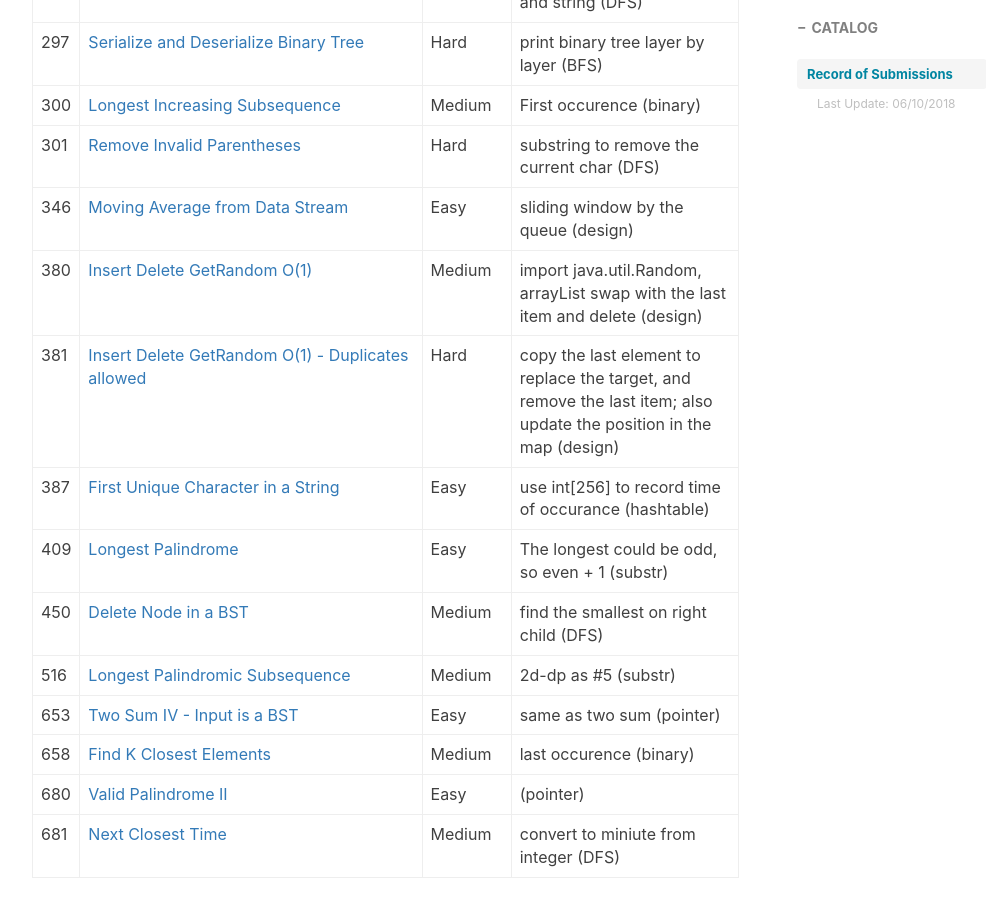
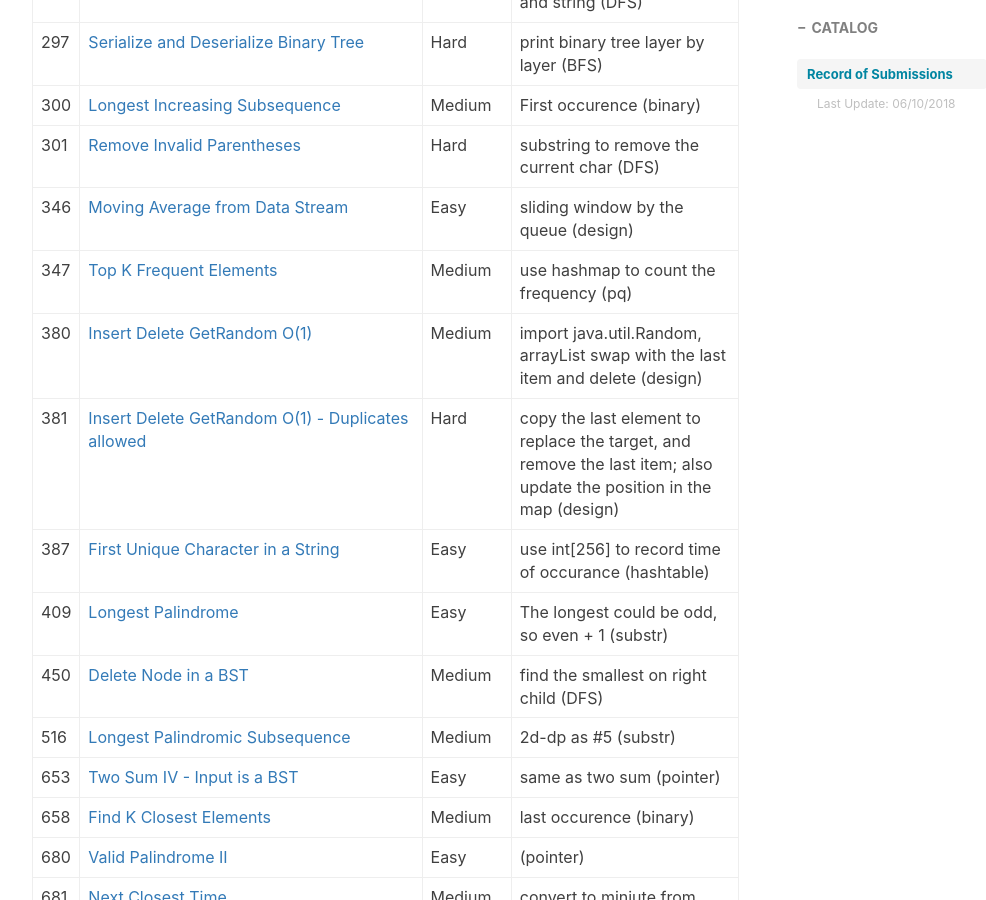
Before and after one commit to ly16/ly16.github.io, a Jekyll site: the page built from _posts/2018-05-18-leetcode-record-round1.md, in a window 1280 px wide and 900 px high, scrolled down 7329 px. Shown: the whole window, without its empty margins (233-1219 px from the left). Built offline with Jekyll 4.4.1, drawn with Linux system fonts in a browser that asks for light colours; nearby versions of some CDN libraries; comment, search, counter and statistics services are not loaded.

Commit message:
Update 2018-05-18-leetcode-record-round1.md

```diff
--- a/_posts/2018-05-18-leetcode-record-round1.md
+++ b/_posts/2018-05-18-leetcode-record-round1.md
@@ -123,6 +123,7 @@ tags:
 |300|[Longest Increasing Subsequence](https://github.com/ly16/LC-Practice/blob/master/Longest%20Ascending%20Subsequence.java)|Medium|First occurence (binary)|
 |301|[Remove Invalid Parentheses](https://github.com/ly16/LC-Practice/blob/master/Remove%20Invalid%20Parentheses.java)|Hard| substring to remove the current char (DFS)|
 |346|[Moving Average from Data Stream](https://github.com/ly16/LC-Practice/blob/master/Moving%20Average%20from%20Data%20Stream.java)|Easy|sliding window by the queue (design)|
+|347|[Top K Frequent Elements](https://github.com/ly16/LC-Practice/blob/master/Top%20K%20Frequent%20Elements.java)|Medium|use hashmap to count the frequency (pq)|
 |380|[Insert Delete GetRandom O(1)](https://github.com/ly16/LC-Practice/blob/master/Insert%20Delete%20GetRandom%20O(1).java)|Medium|import java.util.Random, arrayList swap with the last item and delete (design)|
 |381|[Insert Delete GetRandom O(1) - Duplicates allowed](https://github.com/ly16/LC-Practice/blob/master/Insert%20Delete%20GetRandom%20O(1)%20-%20Duplicates%20allowed.java)|Hard|copy the last element to replace the target, and remove the last item; also update the position in the map (design)|
 |387|[First Unique Character in a String](https://github.com/ly16/LC-Practice/blob/master/First%20Unique%20Character%20in%20a%20String.java)|Easy|use int[256] to record time of occurance (hashtable)|
```
